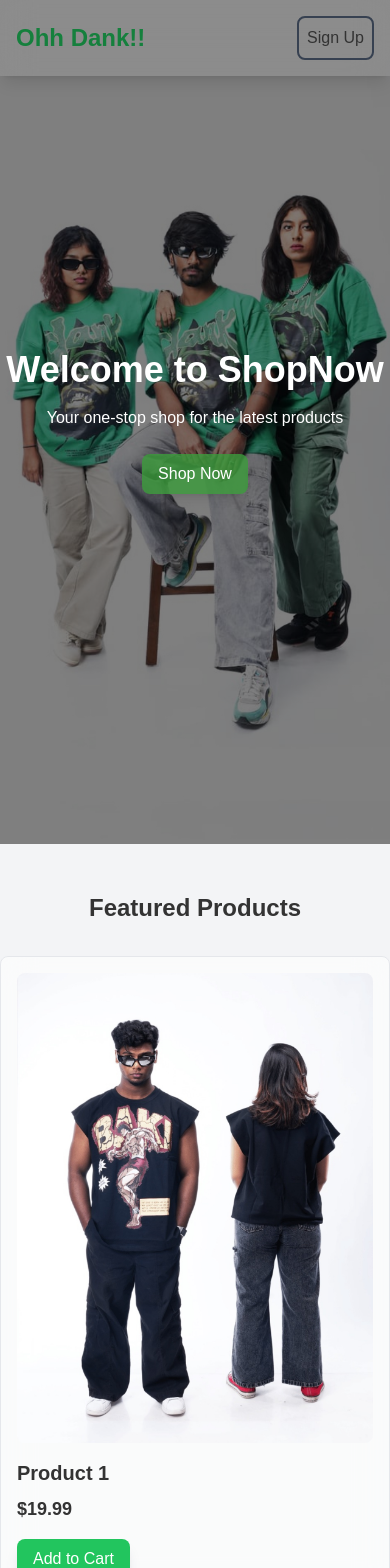
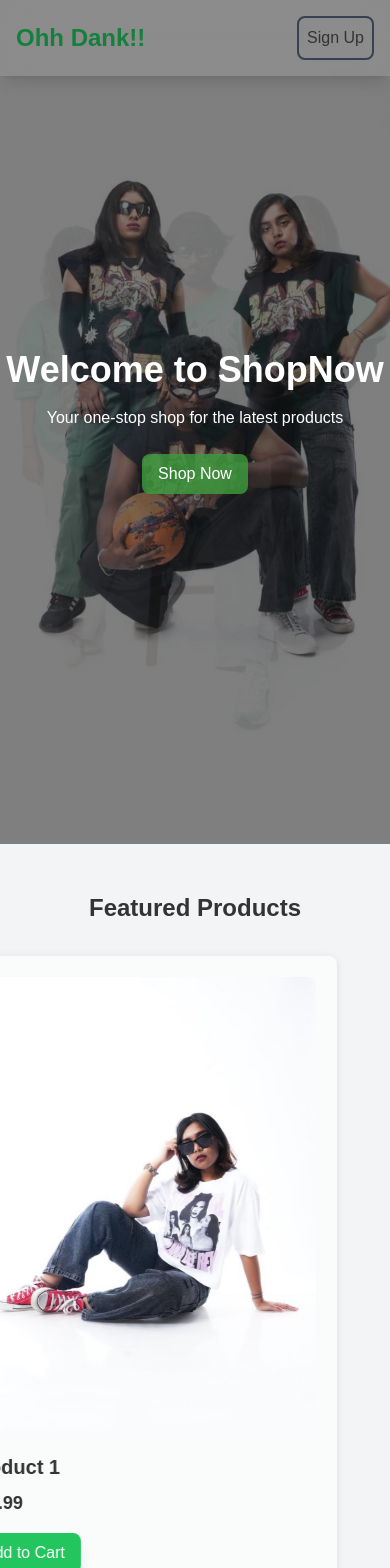
Before and after one commit to NAbinav/OhhDank, a Next.js app: page / in a window 390 px wide. Shown: the top 1568 px of the page. Built offline with nearby package versions, Linux system fonts and the light colour scheme; no server answers.

Commit message:
Scrolltrigger and custom scroll thumb

```diff
--- a/app/globals.css
+++ b/app/globals.css
@@ -45,7 +45,7 @@ body {
 
 body {
   font-family: Arial, sans-serif;
-  background-color: var(--color-background);
+  background-color: #e8f5e99a;
   color: var(--color-text);
 }
 
@@ -53,6 +53,21 @@ h1,
 h2,
 h3 {
   color: var(--color-text);
+}
+
+/* Custom Scrollbar */
+::-webkit-scrollbar {
+  width: 15px;
+}
+
+::-webkit-scrollbar-track {
+  background: var(--color-background);
+}
+
+::-webkit-scrollbar-thumb {
+  background-color: var(--color-primary);
+  border-radius: 10px;
+  border: 3px solid var(--color-background);
 }
 
 /* Header Styles */
--- a/app/page.tsx
+++ b/app/page.tsx
@@ -1,34 +1,70 @@
 "use client";
-import React from "react";
+import React, { useEffect, useRef } from "react";
 import Navbar from "@/app/components/Navbar";
 import { SessionProvider } from "next-auth/react";
-import { motion } from "framer-motion";
+import { motion, AnimatePresence } from "framer-motion";
 import Image from "next/image";
-import { useState, useEffect } from "react";
+import { useState } from "react";
 import Im1 from "@/public/IMG_5610.png";
 import Im2 from "@/public/IMG_5617.png";
 import Im3 from "@/public/IMG_5613.png";
 import Im4 from "@/public/IMG_5618.png";
+import Lenis from "lenis";
+import { gsap } from "gsap";
+import { ScrollTrigger } from "gsap/ScrollTrigger";
+import { FaFacebook, FaTwitter, FaInstagram, FaLinkedin } from "react-icons/fa";
+
+gsap.registerPlugin(ScrollTrigger);
+
 const images = [Im1, Im2, Im3];
 
-import Lenis from "lenis";
+const Page = () => {
+  const [currentImage, setCurrentImage] = useState(0);
+  const lenisRef = useRef(null);
 
-const Page = () => {
   useEffect(() => {
     const lenis = new Lenis();
-    function raf(time: any) {
+    lenisRef.current = lenis;
+
+    function raf(time) {
       lenis.raf(time);
       requestAnimationFrame(raf);
     }
     requestAnimationFrame(raf);
-  }, []);
-  const [currentImage, setCurrentImage] = useState(0);
 
-  useEffect(() => {
     const interval = setInterval(() => {
       setCurrentImage((prevImage) => (prevImage + 1) % images.length);
     }, 3000);
-    return () => clearInterval(interval);
+
+    const directions = ["left", "right", "top", "bottom"];
+    gsap.utils.toArray(".productCard").forEach((card, index) => {
+      const direction = directions[index % directions.length];
+      const x = direction === "left" ? -100 : direction === "right" ? 100 : 0;
+      const y = direction === "top" ? -100 : direction === "bottom" ? 100 : 0;
+
+      gsap.fromTo(
+        card,
+        { opacity: 0, x, y },
+        {
+          opacity: 1,
+          x: 0,
+          y: 0,
+          scrollTrigger: {
+            trigger: card,
+            start: "top bottom",
+            end: "+=500",
+            scrub: true,
+          },
+          duration: 1,
+          stagger: 0.3,
+        }
+      );
+    });
+
+    return () => {
+      clearInterval(interval);
+      lenis.destroy();
+    };
   }, []);
 
   return (
@@ -37,6 +73,15 @@ const Page = () => {
         <Navbar />
       </SessionProvider>
       <header className="relative flex flex-col items-center gap-10 justify-center w-screen h-screen overflow-hidden">
+        <AnimatePresence>
+          <motion.div
+            key={currentImage}
+            initial={{ opacity: 0 }}
+            animate={{ opacity: 1 }}
+            exit={{ opacity: 0 }}
+            transition={{ duration: 1 }}
+            className="absolute inset-0 w-full h-full"
+          >
             <Image
               src={images[currentImage]}
               alt="Slideshow Image"
@@ -45,6 +90,8 @@ const Page = () => {
               quality={100}
               className="absolute inset-0 w-full h-full"
             />
+          </motion.div>
+        </AnimatePresence>
         <div className="absolute inset-0 bg-black bg-opacity-50 flex flex-col justify-center items-center text-center">
           <motion.h1
             className="text-4xl md:text-5xl font-bold mb-4 text-white"
@@ -78,11 +125,13 @@ const Page = () => {
         </h2>
         <div className="container mx-auto grid grid-cols-1 sm:grid-cols-2 md:grid-cols-3 gap-8">
           <motion.div
-            className="border p-4 rounded-lg shadow-lg bg-white bg-opacity-60 backdrop-filter backdrop-blur-lg transition-transform transform hover:scale-105"
-            whileHover={{ scale: 1.05 }}
+            className="productCard border p-4 rounded-lg shadow-lg bg-white bg-opacity-60 backdrop-filter backdrop-blur-lg transition-transform transform hover:scale-105"
+            initial={{ opacity: 0, x: -100 }}
+            animate={{ opacity: 1, x: 0 }}
+            transition={{ duration: 0.5 }}
           >
             <Image
-              src={Im4}
+              src={Im1}
               alt="Product 1"
               width={250}
               height={250}
@@ -97,8 +146,10 @@ const Page = () => {
           </motion.div>
 
           <motion.div
-            className="border p-4 rounded-lg shadow-lg bg-white bg-opacity-60 backdrop-filter backdrop-blur-lg transition-transform transform hover:scale-105"
-            whileHover={{ scale: 1.05 }}
+            className="productCard border p-4 rounded-lg shadow-lg bg-white bg-opacity-60 backdrop-filter backdrop-blur-lg transition-transform transform hover:scale-105"
+            initial={{ opacity: 0, x: 100 }}
+            animate={{ opacity: 1, x: 0 }}
+            transition={{ duration: 0.5 }}
           >
             <Image
               src={Im3}
@@ -116,8 +167,10 @@ const Page = () => {
           </motion.div>
 
           <motion.div
-            className="border p-4 rounded-lg shadow-lg bg-white bg-opacity-60 backdrop-filter backdrop-blur-lg transition-transform transform hover:scale-105"
-            whileHover={{ scale: 1.05 }}
+            className="productCard border p-4 rounded-lg shadow-lg bg-white bg-opacity-60 backdrop-filter backdrop-blur-lg transition-transform transform hover:scale-105"
+            initial={{ opacity: 0, y: 100 }}
+            animate={{ opacity: 1, y: 0 }}
+            transition={{ duration: 0.5 }}
           >
             <Image
               src={Im2}
@@ -136,6 +189,42 @@ const Page = () => {
         </div>
       </section>
 
+      <section className="py-12 bg-gray-100 text-center">
+        <h2 className="text-2xl md:text-3xl font-bold mb-4">Follow Us</h2>
+        <div className="flex justify-center gap-8 mb-8">
+          <a
+            href="https://facebook.com"
+            target="_blank"
+            rel="noopener noreferrer"
+          >
+            <FaFacebook className="text-3xl text-blue-600 hover:text-blue-800 transition-colors duration-300" />
+          </a>
+          <a
+            href="https://twitter.com"
+            target="_blank"
+            rel="noopener noreferrer"
+          >
+            <FaTwitter className="text-3xl text-blue-400 hover:text-blue-600 transition-colors duration-300" />
+          </a>
+          <a
+            href="https://instagram.com"
+            target="_blank"
+            rel="noopener noreferrer"
+          >
+            <FaInstagram className="text-3xl text-pink-600 hover:text-pink-800 transition-colors duration-300" />
+          </a>
+          <a
+            href="https://linkedin.com"
+            target="_blank"
+            rel="noopener noreferrer"
+          >
+            <FaLinkedin className="text-3xl text-blue-700 hover:text-blue-900 transition-colors duration-300" />
+          </a>
+        </div>
+        <p className="text-lg">Contact us at: contact@ohhdank.com</p>
+        <p className="text-lg">Phone: +1 234 567 890</p>
+      </section>
+
       <footer className="bg-green-900 text-white py-4 text-center">
         <p>© 2024 OhhDank! All rights reserved.</p>
       </footer>
```
Lines whose indentation alone changed are shown as unchanged.
